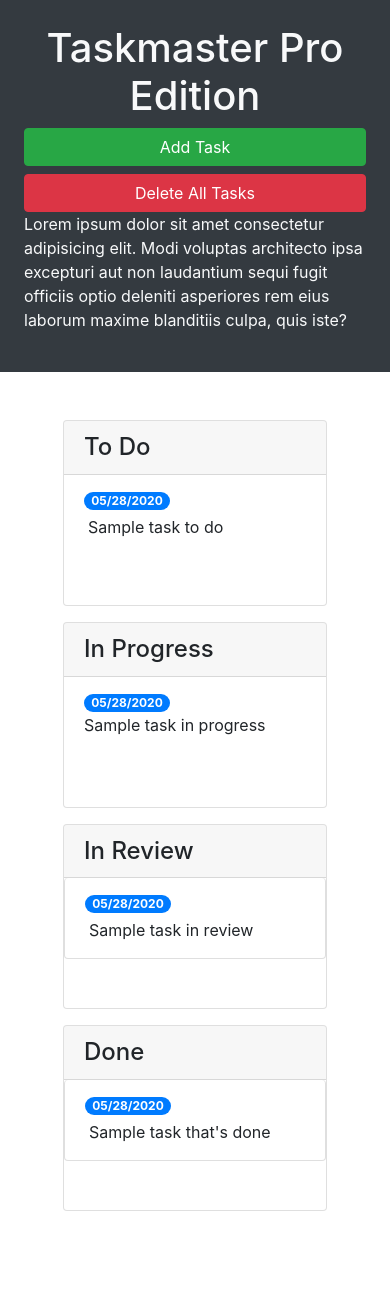
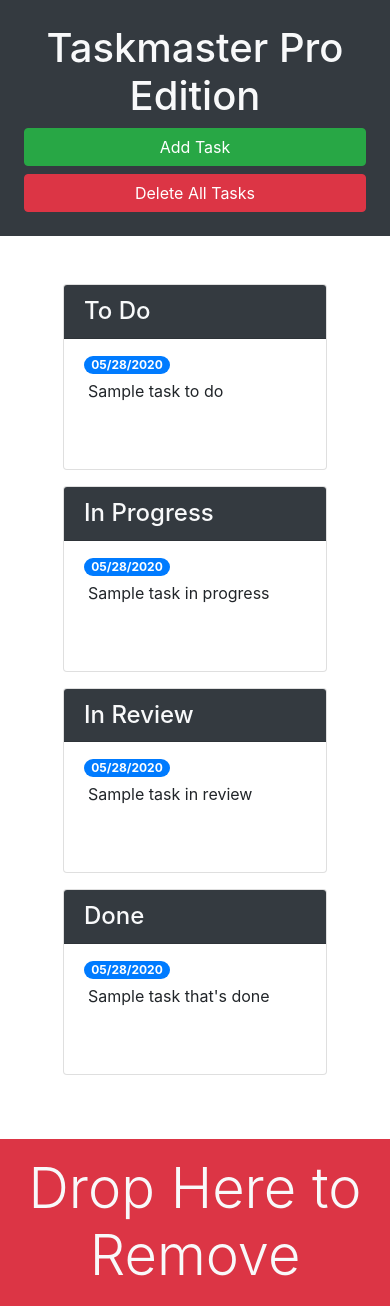
Before and after one commit to cthomas265/taskmaster-pro, a plain HTML site: page index.html in a window 390 px wide. Before the commit the page ends 1275 px from the top, so only its background shows below. Drawn offline with nearby package versions, Linux system fonts and the light colour scheme.

Commit message:
remove section

```diff
--- a/index.html
+++ b/index.html
@@ -13,22 +13,22 @@
 <body>
 
   <div class="row min-vh-100 no-gutters">
-    <header class="col-12 col-lg-3 bg-dark text-light d-flex flex-column p-4 p-lg-3">
+    <header class="col-12 col-lg-3 bg-dark text-light sticky-top d-flex flex-column p-4 p-lg-3">
       <h1 class="text-center">Taskmaster Pro Edition</h1>
       <button id="create-task" class="btn btn-block btn-success" data-toggle="modal" data-target="#task-form-modal">Add
         Task</button>
       <button id="remove-tasks" class="btn btn-block btn-danger">Delete All Tasks</button>
-      <p class="mt-auto">Lorem ipsum dolor sit amet consectetur adipisicing elit. Modi voluptas architecto ipsa
+      <p class="mt-auto d-none d-lg-block">Lorem ipsum dolor sit amet consectetur adipisicing elit. Modi voluptas architecto ipsa
         excepturi aut non
         laudantium sequi fugit officiis optio deleniti asperiores rem eius laborum maxime blanditiis culpa, quis iste?
       </p>
     </header>
-    <main class="col-12 col-lg-9">
+    <main class="col-12 col-lg-9 d-flex flex-column">
     <div class="m-5 row justify-content-around">
         <!--todo start-->
         <div class="col-12 col-md-6 col-xl-3 mb-3">
           <div class="card">
-            <h4 class="card-header">To Do</h4>
+            <h4 class="card-header bg-dark text-light">To Do</h4>
             <ul id="list-toDo" class="list-group list-group-flush">
               <li class="list-group-item">
                 <span class="badge badge-primary badge-pill">05/28/2020</span>
@@ -41,13 +41,13 @@
         <!-- in progress start-->
         <div class="col-12 col-md-6 col-xl-3 mb-3">
           <div class="card">
-            <h4 class="card-header">
+            <h4 class="card-header bg-dark text-light">
               In Progress
             </h4>
             <ul id="list-inProgress" class="list-group list-group-flush">
               <li class="list-group-item">
                 <span class="badge badge-primary badge-pill">05/28/2020</span>
-                <p class-m-1>Sample task in progress</p>
+                <p class="m-1">Sample task in progress</p>
               </li>
             </ul>
           </div>
@@ -56,10 +56,10 @@
         <!-- review start -->
         <div class="col-12 col-md-6 col-xl-3 mb-3">
           <div class="card">
-            <h4 class="card-header">
+            <h4 class="card-header bg-dark text-light">
               In Review
             </h4>
-            <ul id="list-inReview" class="list-group">
+            <ul id="list-inReview" class="list-group list-group-flush">
               <li class="list-group-item">
                 <span class="badge badge-primary badge-pill">05/28/2020</span>
                 <p class="m-1">Sample task in review</p>
@@ -71,10 +71,10 @@
         <!-- done start -->
         <div class="col-12 col-md-6 col-xl-3 mb-3 ">
           <div class="card">
-            <h4 class="card-header">
+            <h4 class="card-header bg-dark text-light">
               Done
             </h4>
-            <ul id="list-done" class="list-group">
+            <ul id="list-done" class="list-group list-group-flush">
               <li class="list-group-item">
                 <span class="badge badge-primary badge-pill">05/28/2020</span>
                 <p class="m-1">Sample task that's done</p>
@@ -83,6 +83,11 @@
           </div>
         </div>
         <!-- done end -->
+      </div>
+      <div id="trash" class="mt-auto">
+        <div class="w-100 bg-danger p-3 text-center text-light display-4">
+          Drop Here to Remove
+        </div>
       </div>
     </main>
   </div>
```
